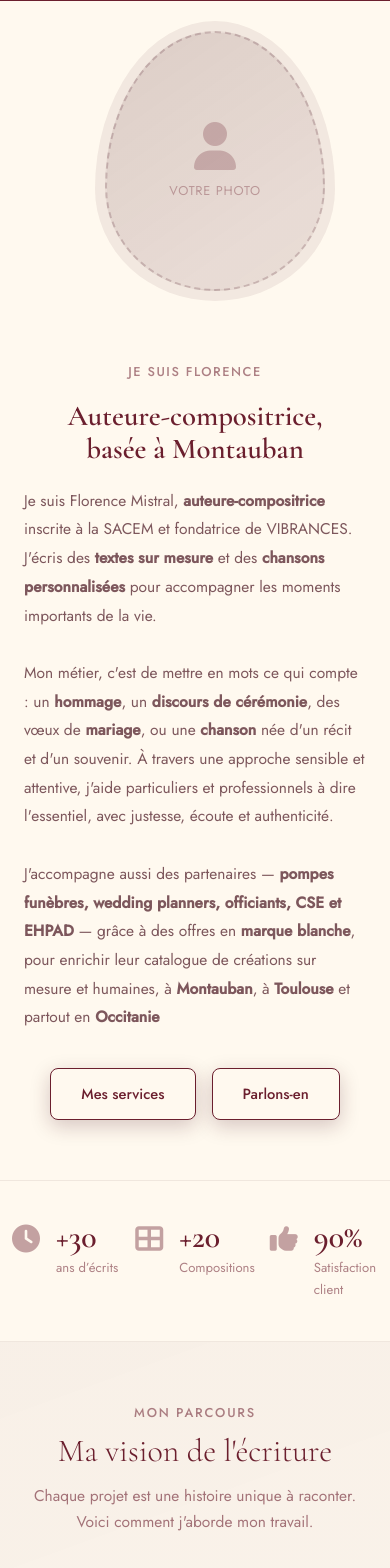
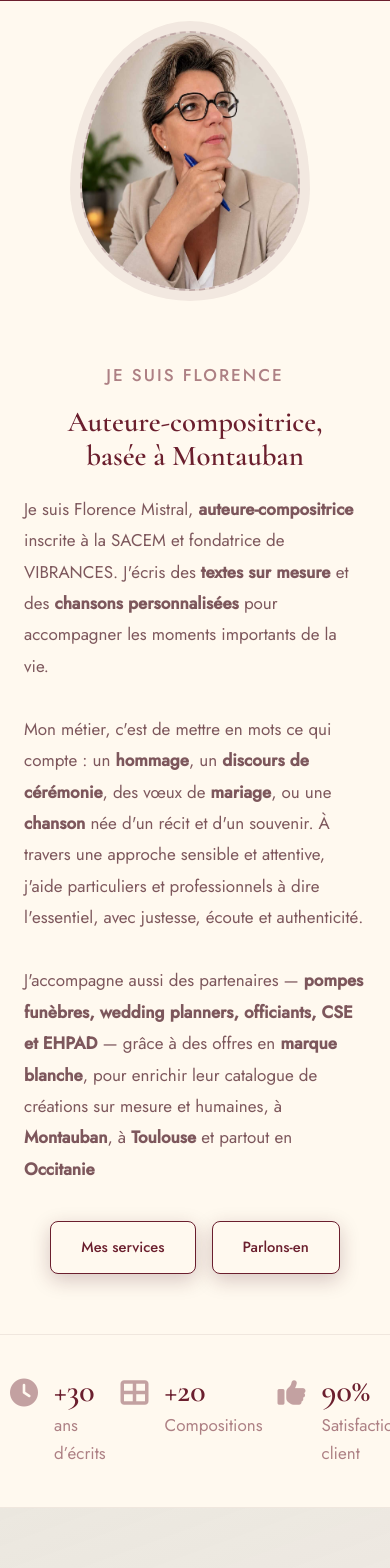
Before and after one commit to QuentinDM/Vibrances, a React (Vite) app in the folder frontend/: page /a-propos in a window 390 px wide. Shown: the part 360-1928 px from the top of the page. Built offline with nearby package versions, Linux system fonts and the light colour scheme.

Commit message:
Correction de détails et ajout photo profile

```diff
--- a/frontend/src/pages/About.jsx
+++ b/frontend/src/pages/About.jsx
@@ -1,5 +1,6 @@
 import { Link } from "react-router-dom";
 import SectionHeader from "../components/SectionHeader";
+import ProfilPics from "../../public/profil-picture.jpeg"
 import Seo from "../components/Seo";
 
 export function About() {
@@ -34,11 +35,8 @@ export function About() {
         <div className="about-photo">
           <div className="photo-frame">
             <div className="photo-bg-shape" />
-            <div className="photo-placeholder">
-              <i className="fa-solid fa-user" aria-hidden="true"></i>
-              <span>VOTRE PHOTO</span>
+              <img className="photo-placeholder" src={ProfilPics} alt="photo de florence"/>
             </div>
-          </div>
         </div>
       </section>
 
--- a/frontend/src/pages/LegalNotice.jsx
+++ b/frontend/src/pages/LegalNotice.jsx
@@ -15,7 +15,7 @@ export function LegalNotice() {
           <p><strong>Forme juridique :</strong> Micro-entreprise</p>
           <p><strong>SIRET :</strong> //...//</p>
           <p><strong>Code APE (NAF) :</strong> //...//</p>
-          <p><strong>Courriel :</strong> <a href="mailto:flodelma82@gmail.com" className="legal-link">flodelma82@gmail.com</a></p>
+          <p><strong>Courriel :</strong> <a href="mailto:vibrances82@gmail.com" className="legal-link">vibrances82@gmail.com</a></p>
           <p><strong>Téléphone :</strong> 06.16.27.69.17</p>
 
           <p>Notre site est conforme au <strong>RGPD</strong> (Règlement Général sur la Protection des Données) RÈGLEMENT du PARLEMENT EUROPÉEN (UE) 2016/679 et du CONSEIL de l'EUROPE du 27 avril 2016 relatif à la protection des personnes physiques à l'égard du traitement des données à caractère personnel et à la libre circulation de ces données.</p>
--- a/frontend/src/pages/PrivacyPolicy.jsx
+++ b/frontend/src/pages/PrivacyPolicy.jsx
@@ -10,7 +10,7 @@ export function PrivacyPolicy() {
         <div className="legal-container">
           <h2>Responsable du traitement</h2>
           <p><strong>VIBRANCES</strong></p>
-          <p>Email : flodelma82@gmail.com</p>
+          <p>Email : vibrances82@gmail.com</p>
 
           <h2>1 - Données collectées</h2>
           <p>VIBRANCES collecte uniquement les données strictement nécessaires au traitement de vos demandes de contact, notamment :</p>
@@ -57,7 +57,7 @@ export function PrivacyPolicy() {
           <p>VIBRANCES se réserve le droit de modifier cette politique de confidentialité à tout moment. Les modifications seront publiées sur cette page.</p>
 
           <h2>9 - Contact</h2>
-          <p>Pour toute question concernant la gestion de vos données, contactez-nous à <strong>flodelma82@gmail.com</strong>.</p>
+          <p>Pour toute question concernant la gestion de vos données, contactez-nous à <strong>vibrances82@gmail.com</strong>.</p>
         </div>
       </section>
     </>
--- a/frontend/src/styles/base/typography.css
+++ b/frontend/src/styles/base/typography.css
@@ -17,8 +17,6 @@ h1,
 h2,
 h3 {
   font-family: 'Cormorant Garamond', serif;
-    font-size: clamp(3rem, 6vw, 5.5rem);
-    font-weight: 300;
     line-height: 1;
     color: var(--bordeaux);
 }
@@ -27,10 +25,12 @@ h1 {
   font-size: clamp(2.8rem, 6vw, 5.35rem);
   font-family: "Cormorant Garamond", Georgia, serif;
   font-style: italic;
+  font-weight: 300;
 }
 
 h2 {
   font-size: clamp(1.8rem, 4vw, 3.2rem);
+  font-weight: 300;
 }
 
 .h2-service {
@@ -39,10 +39,6 @@ h2 {
 
 h3 {
   font-size: 1.7rem;
-}
-
-.audio-feature .eyebrow {
-  font-size: 20px;
 }
 
 .section.narrow {
--- a/frontend/src/styles/components/footer.css
+++ b/frontend/src/styles/components/footer.css
@@ -34,7 +34,6 @@
   border-bottom: 1px solid rgba(255, 249, 239, 0.08);
   padding: 24px 0;
   color: var(--cream-light);
-  font-size: 0.9rem;
 }
 
 .site-footer-legal {
@@ -47,7 +46,6 @@
 
 .site-footer-legal a {
   color: rgba(255, 249, 239, 0.68);
-  font-size: 0.9rem;
   text-decoration: none;
   transition: color 180ms ease;
 }
--- a/frontend/src/styles/components/service-cards.css
+++ b/frontend/src/styles/components/service-cards.css
@@ -8,7 +8,6 @@
 }
 
 .ps-card-desc {
-  font-size: 0.90rem;
   line-height: 1.75;
   color: rgba(70, 19, 30, 0.55);
   margin-bottom: 18px;
@@ -74,21 +73,19 @@
 }
 
 .card-title {
-  font-family: 'Cormorant Garamond', serif;
-  font-size: 1.45rem; font-weight: 600;
   margin-bottom: 12px;
 }
 
 .card-desc {
-  font-size: .91rem; line-height: 1.8;
-  color: var(--b65); margin-bottom: 28px;
+  line-height: 1.8;
+  color: var(--b65);
+  margin-bottom: 28px;
 }
 
 .card-link {
   display: inline-flex;
   align-items: center;
   gap: 6px;
-  font-size: .85rem;
   font-weight: 500;
   letter-spacing: .05em;
   color: var(--bordeaux);
--- a/frontend/src/styles/pages/about.css
+++ b/frontend/src/styles/pages/about.css
@@ -9,7 +9,6 @@
 }
 
 .about-text .tag {
-  font-size: 0.8rem;
   font-weight: 500;
   letter-spacing: 0.12em;
   text-transform: uppercase;
@@ -28,7 +27,6 @@
 }
 
 .about-text p {
-  font-size: 0.97rem;
   line-height: 1.85;
   color: rgba(70, 19, 30, 0.7);
   margin-bottom: 36px;
@@ -65,24 +63,7 @@
   border: 2px dashed rgba(70, 19, 30, 0.2);
   top: 30px;
   right: 10px;
-  display: flex;
-  flex-direction: column;
-  align-items: center;
-  justify-content: center;
-  gap: 10px;
-}
-
-.photo-placeholder i {
-  font-size: 48px;
-  line-height: 1;
-  opacity: 0.25;
-  color: var(--bordeaux);
-}
-
-.photo-placeholder span {
-  font-size: 0.8rem;
-  opacity: 0.35;
-  letter-spacing: 0.06em;
+  object-fit: cover;
 }
 
 .stats {
@@ -130,21 +111,19 @@
 }
 
 .stat-label {
-  font-size: 0.82rem;
   opacity: 0.55;
 }
 
 .presentation-section {
   display: flex;
   justify-content: center;
-  background: linear-gradient(160deg, rgba(70, 19, 30, 0.04) 0%, transparent 60%);
+  background: linear-gradient(160deg, #b6b6b645 0%, transparent 60%);
   border-top: 1px solid rgba(70, 19, 30, 0.08);
   padding: 90px 60px;
 }
 
 .section-label {
   text-align: center;
-  font-size: 0.8rem;
   font-weight: 500;
   letter-spacing: 0.14em;
   text-transform: uppercase;
@@ -155,15 +134,11 @@
 
 .section-title {
   text-align: center;
-  font-family: 'Cormorant Garamond', serif;
-  font-size: clamp(2rem, 4vw, 3.5rem);
-  font-weight: 300;
   margin-bottom: 16px;
 }
 
 .section-subtitle {
   text-align: center;
-  font-size: 0.97rem;
   opacity: 0.6;
   max-width: 500px;
   margin: 0 auto 56px;
@@ -220,14 +195,10 @@
 }
 
 .story-block h3 {
-  font-family: 'Cormorant Garamond', serif;
-  font-size: 1.5rem;
-  font-weight: 600;
   margin-bottom: 14px;
 }
 
 .story-block p {
-  font-size: 0.94rem;
   line-height: 1.8;
   color: rgba(70, 19, 30, 0.7);
 }
@@ -281,7 +252,6 @@
 }
 
 .services-cta p {
-  font-size: 0.97rem;
   opacity: 0.65;
   margin-bottom: 24px;
   line-height: 1.7;
@@ -305,8 +275,8 @@
   }
   .about-photo { order: -1; }
   .photo-frame { width: 280px; height: 320px; }
-  .photo-bg-shape { width: 240px; height: 280px; }
-  .photo-placeholder { width: 220px; height: 260px; }
+  .photo-bg-shape { width: 240px; height: 280px; transform: translateX(-25px);}
+  .photo-placeholder { width: 220px; height: 260px; transform: translateX(-25px); }
   .stats {
     grid-template-columns: 1fr 1fr 1fr;
     gap: 15px;
--- a/frontend/src/styles/pages/home.css
+++ b/frontend/src/styles/pages/home.css
@@ -45,20 +45,11 @@
 
 .hero-title {
   font-family: 'Cormorant Garamond', serif;
-  font-size: clamp(3rem, 7vw, 6rem);
+  font-size: clamp(3.2rem, 6.2vw, 5.7rem);
   font-weight: 300;
   line-height: 1.05;
   color: var(--bordeaux);
   letter-spacing: -0.01em;
-}
-
-.hero-subtitle {
-  max-width: 520px;
-  font-size: 1rem;
-  font-weight: 300;
-  line-height: 1.75;
-  color: var(--bordeaux);
-  opacity: 0.78;
 }
 
 .mountains-wrap {
@@ -75,10 +66,6 @@
   font-size: 1.22rem;
   color: var(--bordeaux);
   font-weight: 400;
-}
-
-.hero h1 {
-  font-size: clamp(3.2rem, 6.2vw, 5.7rem);
 }
 
 /**********************************************/
--- a/frontend/src/styles/pages/portfolio.css
+++ b/frontend/src/styles/pages/portfolio.css
@@ -9,10 +9,6 @@
   text-align: center;
   margin: 0 auto;
   border-bottom: hsl(36deg 36% 52% / 25%) 1px solid;
-}
-
-.text-intro p {
-  font-size: 21px;
 }
 
 .ps-grid {
--- a/frontend/src/styles/pages/services.css
+++ b/frontend/src/styles/pages/services.css
@@ -48,7 +48,6 @@
 
 .mission-left .section-tag {
   display: block;
-  font-size: 14px;
   font-weight: 500;
   letter-spacing: .18em;
   text-transform: uppercase;
@@ -57,7 +56,6 @@
 }
 
 .mission-left h2 {
-  font-size: clamp(2.4rem, 4.5vw, 4rem);
   line-height: 1.1;
   margin-bottom: 28px;
   color: var(--bordeaux);
@@ -69,7 +67,6 @@
 }
 
 .mission-left p {
-  font-size: .97rem;
   line-height: 1.85;
   opacity: .9;
   margin-bottom: 20px;
@@ -91,7 +88,6 @@
   width: 100%;
   aspect-ratio: 4 / 3;
   border-radius: 18px;
-  background: rgba(70, 19, 30, 0.05);
   border: 1px solid rgba(70, 19, 30, 0.12);
   display: flex;
   align-items: center;
@@ -100,20 +96,6 @@
   gap: 10px;
   position: relative;
   overflow: hidden;
-}
-
-.mission-img-frame img {
-  width: 100%;
-  height: 100%;
-  object-fit: cover;
-  display: block;
-}
-
-.img-label {
-  font-size: 9.5px;
-    letter-spacing: .14em;
-    text-transform: uppercase;
-    color: var(--b65);
 }
 
 .mission-cta {
```
Also changed, not shown: frontend/src/styles/pages/contact.css (+4 -8 lines), frontend/public/profil-picture.jpeg (added), 1 other file (tests, documents, lock files or other folders).
